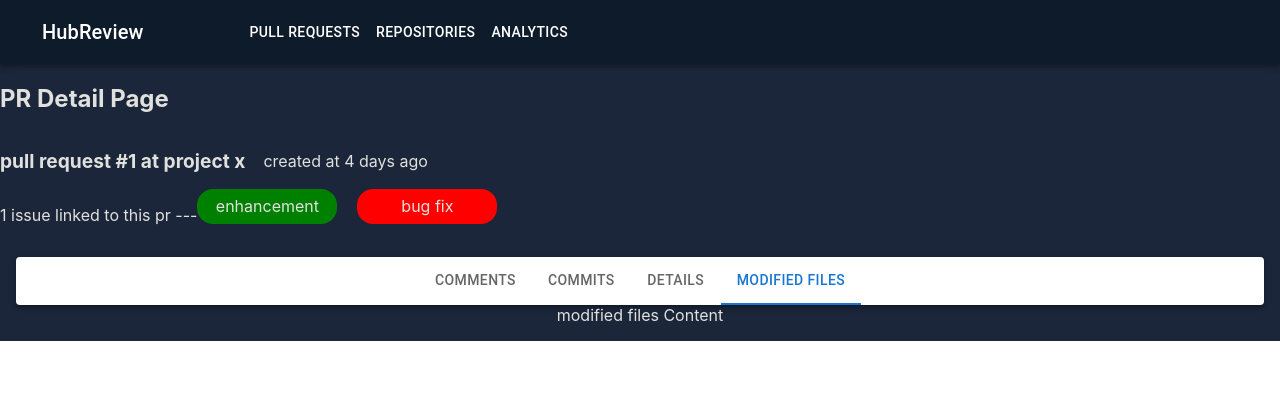
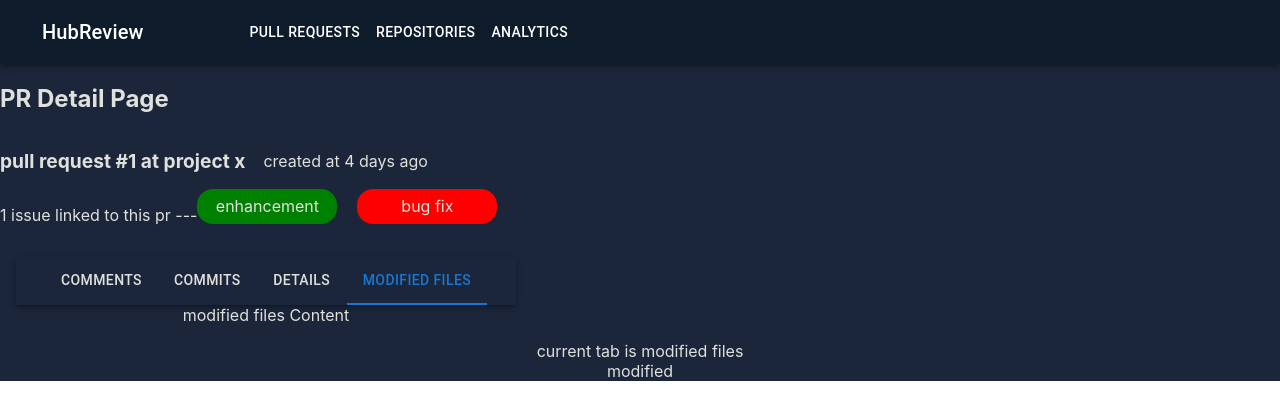
Before and after one commit to hubreviewapp/hubreview, a React (Create React App) app: page /repositories in a window 1280 px wide. Both pictures are taken after a click on the tab "MODIFIED FILES". Shown: the top 420 px of the page. Built offline with nearby package versions, Linux system fonts and the light colour scheme.

Commit message:
refactoring:tabs component

```diff
--- a/src/components/tab.tsx
+++ b/src/components/tab.tsx
@@ -16,17 +16,18 @@ const TabComponent: React.FC<TabComponentProps> = ({ tabs, updateNumber }) => {
     };
 
     return (
-        <div style={{ padding: 16 }}>
-            <Paper elevation={3}>
+        <div style={{ padding: 16, width: "500px", border: "pink"}} >
+            <Paper elevation={3}  >
                 <Tabs
                     value={value}
                     onChange={handleChange}
                     indicatorColor="primary"
                     textColor="primary"
                     centered
+                    sx={{backgroundColor: "#1B263B"}}
                 >
                     {tabs.map((tab, index) => (
-                        <Tab key={index} label={tab} />
+                        <Tab sx={{ color: '#E0E1DD' }} key={index} label={tab} />
                     ))}
                 </Tabs>
             </Paper>
--- a/src/pages/PRDetailPage.tsx
+++ b/src/pages/PRDetailPage.tsx
@@ -1,6 +1,8 @@
 import React from 'react';
 import LabelButton from "../components/LabelButton";
 import TabComponent from "../components/tab";
+import modifiedFilesTab from "../tabs/ModifiedFilesTab";
+import ModifiedFilesTab from "../tabs/ModifiedFilesTab";
 interface PrDetailPageProps {
   // Define the props you want to pass to PrDetailPage
   id: string;
@@ -52,6 +54,11 @@ const PrDetailPage: React.FC<PrDetailPageProps> = (props) => {
 
       <TabComponent tabs={tabs} updateNumber={updateNumber}></TabComponent>
 
+      <div> current tab is {tabs[number]}</div>
+
+      {number === 3 && <ModifiedFilesTab id={"1"} name={"name"}/>  }
+
+
     </div>
 
   );
--- /dev/null
+++ b/src/tabs/ModifiedFilesTab.tsx
@@ -0,0 +1,18 @@
+import React from 'react';
+
+interface ModifiedFilesTabProps {
+  // Define the props you want to pass to PrDetailPage
+  id: string
+  name: string;
+  // Add more props as needed
+}
+
+const ModifiedFilesTab: React.FC<ModifiedFilesTabProps> = ({id, name}) => {
+  const modifiedFiles = []
+  return (
+    <div> modified</div>
+  );
+
+}
+
+export default ModifiedFilesTab;
```
